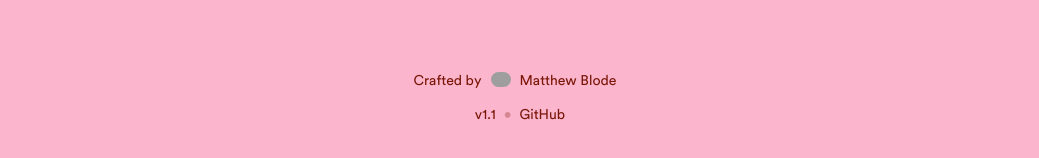
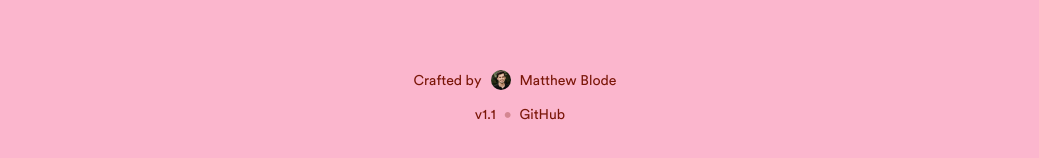
Before and after one commit to mblode/glide, a Next.js app in the folder apps/web/: page / in a window 1280 px wide. Shown: the part 3645-3803 px from the top of the page, without its empty margins (120-1159 px from the left). Built offline with nearby package versions, Linux system fonts and the light colour scheme; grey boxes are pictures that could not be loaded.

Commit message:
Self-host attribution avatar to drop cross-origin request
Replace the external matthewblode.com/avatar-sm.png with a local copy so
the footer avatar no longer makes a cross-origin round-trip.

Co-Authored-By: Claude Opus 4.8 (1M context) <noreply@anthropic.com>

```diff
--- a/apps/web/app/page.tsx
+++ b/apps/web/app/page.tsx
@@ -89,7 +89,7 @@ export default function Home() {
                 alt="Avatar of Matthew Blode"
                 className="rounded-full"
                 height={20}
-                src="https://matthewblode.com/avatar-sm.png"
+                src="/avatar-sm.png"
                 width={20}
               />
               Matthew Blode
```
Also changed, not shown: apps/web/public/avatar-sm.png (added).
